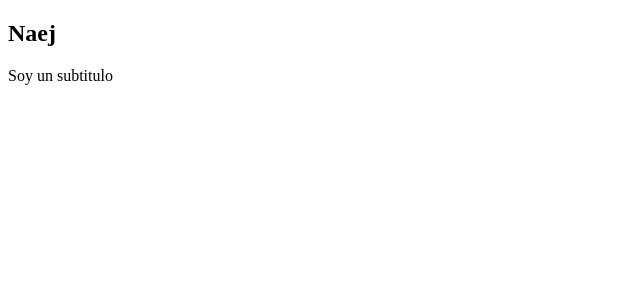
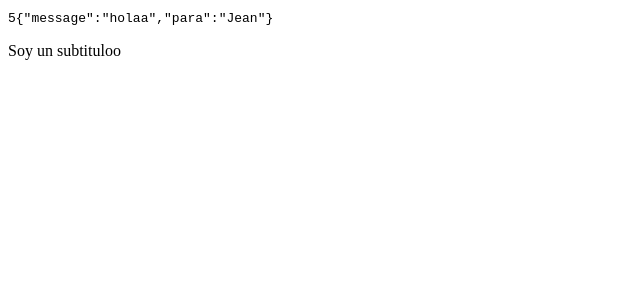
Before and after one commit to Naej-Solrac/counter-app, a React (Vite) app: page / in a window 1280 px wide. Shown: the top 300 px of the page, without its empty margins (0-640 px from the left). Built offline with nearby package versions, Linux system fonts and the light colour scheme.

Commit message:
impresion de objetos en el html, JSON.stringify() y operaciones

```diff
--- a/src/Naej.jsx
+++ b/src/Naej.jsx
@@ -1,12 +1,19 @@
-import Fragment from 'react' //con est podemos utilizar <Fragment> abre y cierra
-//o podemos usar <> </> y evitar usar el import
-import React from 'react'
+const Suma = (n1, n2) => {
+    return n1 + n2;
+}
+
+const newMessage = {
+    message: 'holaa',
+    para: 'Jean',
+};
 
 export const Naej = () => {
-  return (
+
+    return (
     <>
-    <h2>Naej</h2>
-    <p>Soy un subtitulo</p>
+        <code>{Suma(2, 3)}</code>
+        <code>{JSON.stringify( newMessage )}</code>
+        <p>Soy un subtituloo</p>
     </>
   );
 }
```
